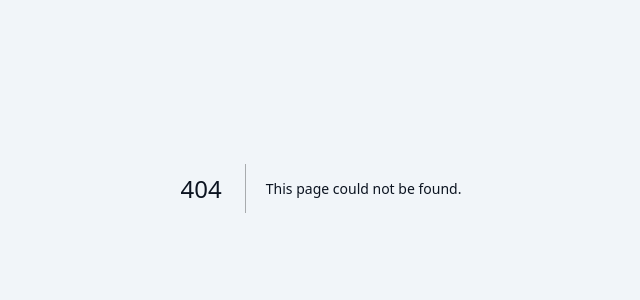
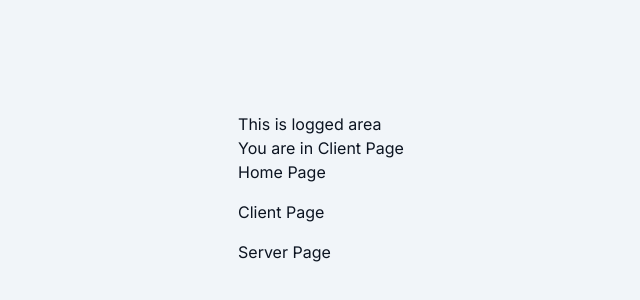
Before and after one commit to thiagoelias99/login, a Next.js app in the folder next_auth_v5/: page /client-page in a window 1280 px wide. Before the commit this address had no page. Shown: the part 212-512 px from the top of the page, without its empty margins (319-959 px from the left). Built offline with nearby package versions, Linux system fonts and the light colour scheme.

Commit message:
feat: :sparkles: Add routes

```diff
--- /dev/null
+++ b/next_auth_v5/src/app/(authenticated)/client-page/page.tsx
@@ -0,0 +1,16 @@
+"use client"
+
+import Link from 'next/link'
+
+export default function ClientPage() {
+  return (
+    <div>
+      <h1>You are in Client Page</h1>
+      <div className='flex flex-col gap-4'>
+        <Link href="/home">Home Page</Link>
+        <Link href="/client-page">Client Page</Link>
+        <Link href="/server-page">Server Page</Link>
+      </div>
+    </div>
+  )
+}
--- /dev/null
+++ b/next_auth_v5/src/app/(authenticated)/home/page.tsx
@@ -0,0 +1,15 @@
+import Link from 'next/link'
+import React from 'react'
+
+export default function HomePage() {
+  return (
+    <div>
+      <h1>You are in HomePage</h1>
+      <div className='flex flex-col gap-4'>
+        <Link href="/home">Home Page</Link>
+        <Link href="/client-page">Client Page</Link>
+        <Link href="/server-page">Server Page</Link>
+      </div>
+    </div>
+  )
+}
--- /dev/null
+++ b/next_auth_v5/src/app/(authenticated)/layout.tsx
@@ -0,0 +1,10 @@
+import { PropsWithChildren } from 'react';
+
+export default function Layout({ children }: Readonly<PropsWithChildren>) {
+  return (
+    <div>
+      <h1>This is logged area</h1>
+      {children}
+    </div>
+  )
+}
--- /dev/null
+++ b/next_auth_v5/src/app/(authenticated)/server-page/page.tsx
@@ -0,0 +1,14 @@
+import Link from 'next/link';
+
+export default function ServerPage() {
+  return (
+    <div>
+    <h1>You are in Server Page</h1>
+    <div className='flex flex-col gap-4'>
+      <Link href="/home">Home Page</Link>
+      <Link href="/client-page">Client Page</Link>
+      <Link href="/server-page">Server Page</Link>
+    </div>
+  </div>
+  )
+}
```
Also changed, not shown: next_auth_v5/src/app/(root)/page.tsx (renamed from next_auth_v5/src/app/page.tsx).
